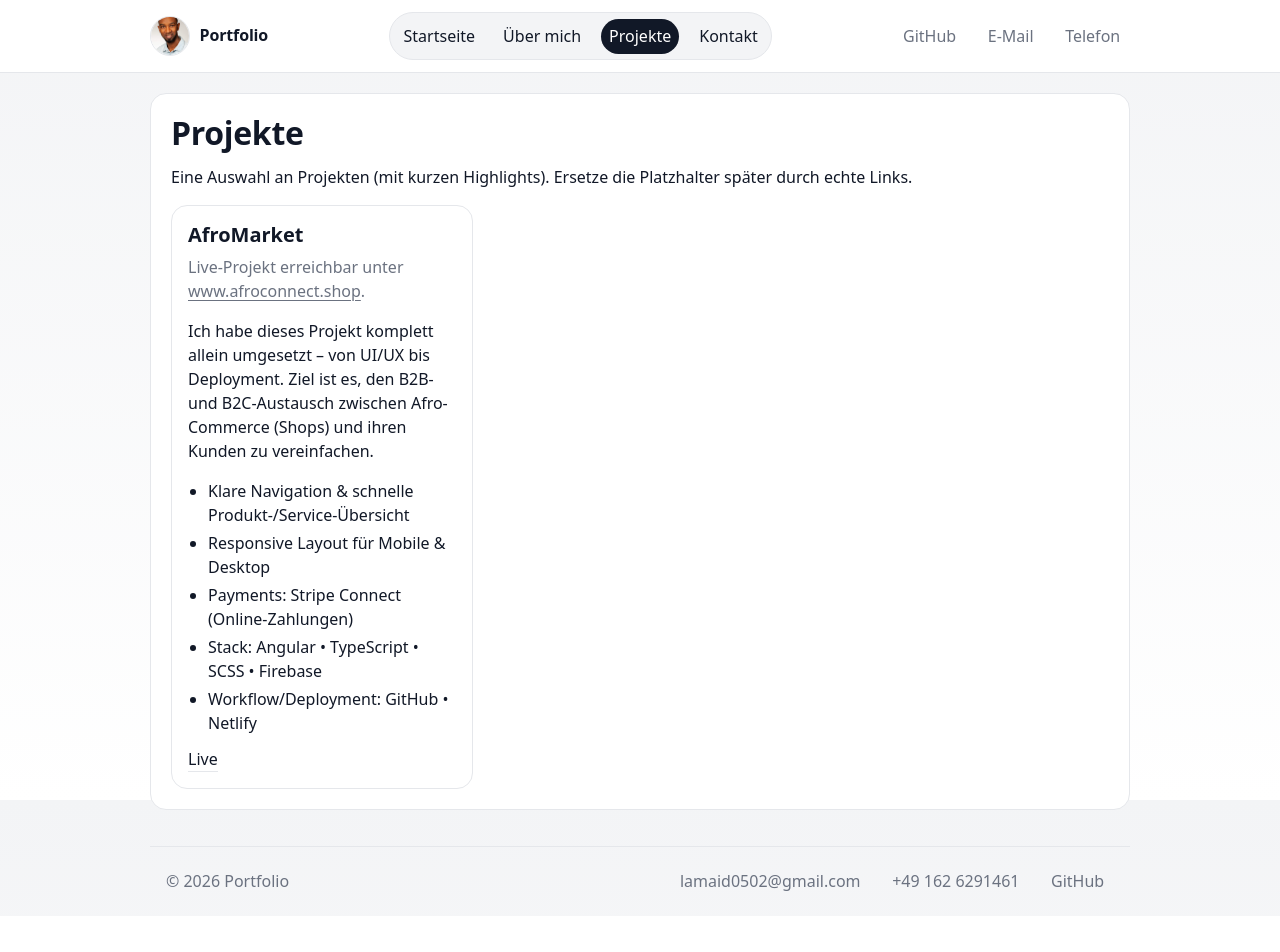
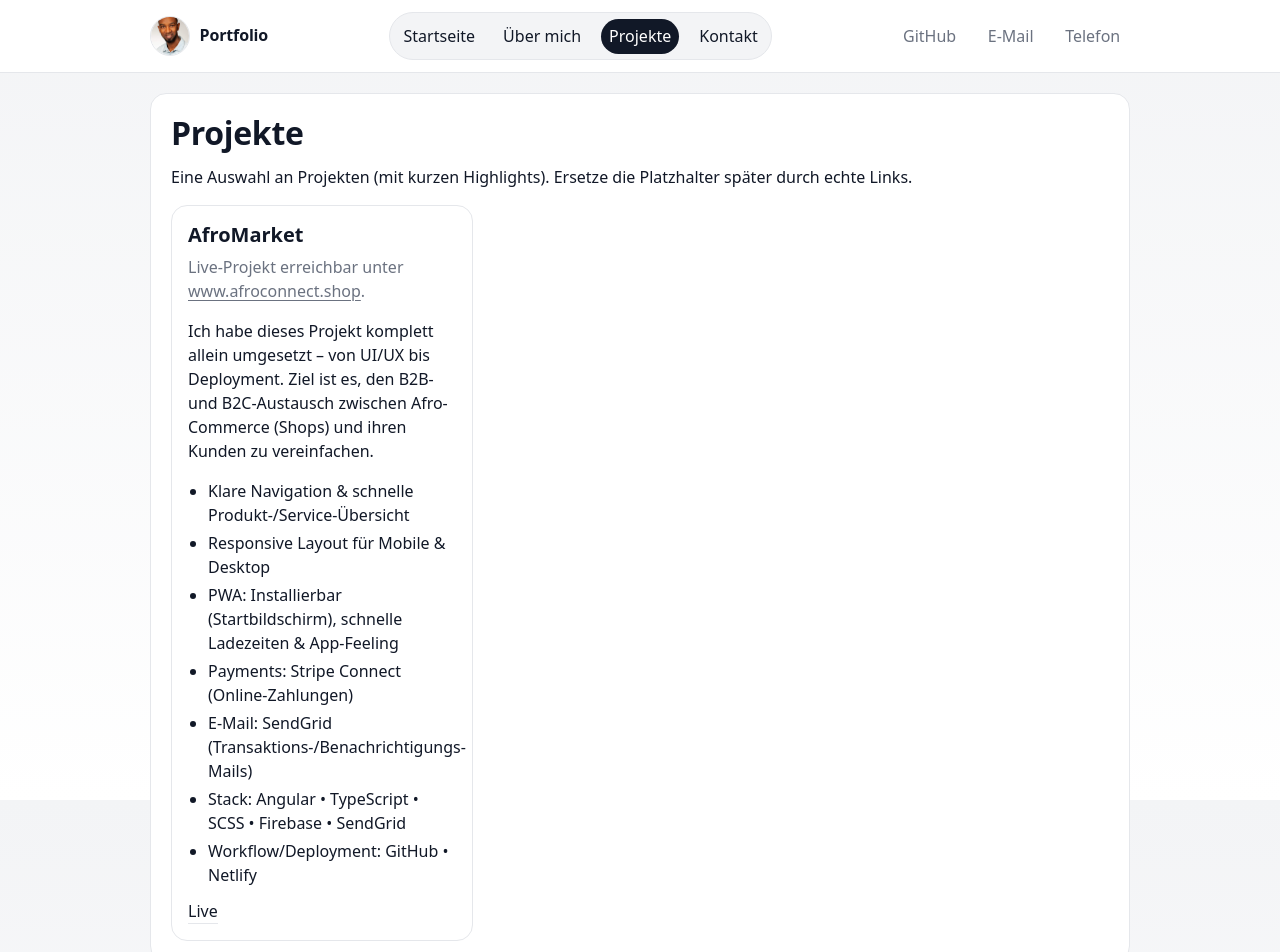
Before and after one commit to Ydi5291/Portfolio, an Angular app: page /projects in a window 1280 px wide. Shown: the top 952 px of the page. Before the commit the page ends 916 px from the top, so only its background shows below. Built offline with nearby package versions, Linux system fonts and the light colour scheme.

Commit message:
Update AfroMarket and skills

```diff
--- a/src/app/pages/about/about.component.html
+++ b/src/app/pages/about/about.component.html
@@ -37,6 +37,7 @@
 	<li class="badge">Git / GitHub</li>
 	<li class="badge">Netlify</li>
 	<li class="badge">Stripe Connect</li>
+	<li class="badge">SendGrid</li>
 </ul>
 
 <h2>Schwerpunkte</h2>
--- a/src/app/pages/projects/projects.component.html
+++ b/src/app/pages/projects/projects.component.html
@@ -18,8 +18,10 @@
 		<ul class="highlights">
 			<li>Klare Navigation &amp; schnelle Produkt-/Service-Übersicht</li>
 			<li>Responsive Layout für Mobile &amp; Desktop</li>
+			<li>PWA: Installierbar (Startbildschirm), schnelle Ladezeiten &amp; App-Feeling</li>
 			<li>Payments: Stripe Connect (Online-Zahlungen)</li>
-			<li>Stack: Angular • TypeScript • SCSS • Firebase</li>
+			<li>E-Mail: SendGrid (Transaktions-/Benachrichtigungs-Mails)</li>
+			<li>Stack: Angular • TypeScript • SCSS • Firebase • SendGrid</li>
 			<li>Workflow/Deployment: GitHub • Netlify</li>
 		</ul>
 		<div class="project-links">
```
